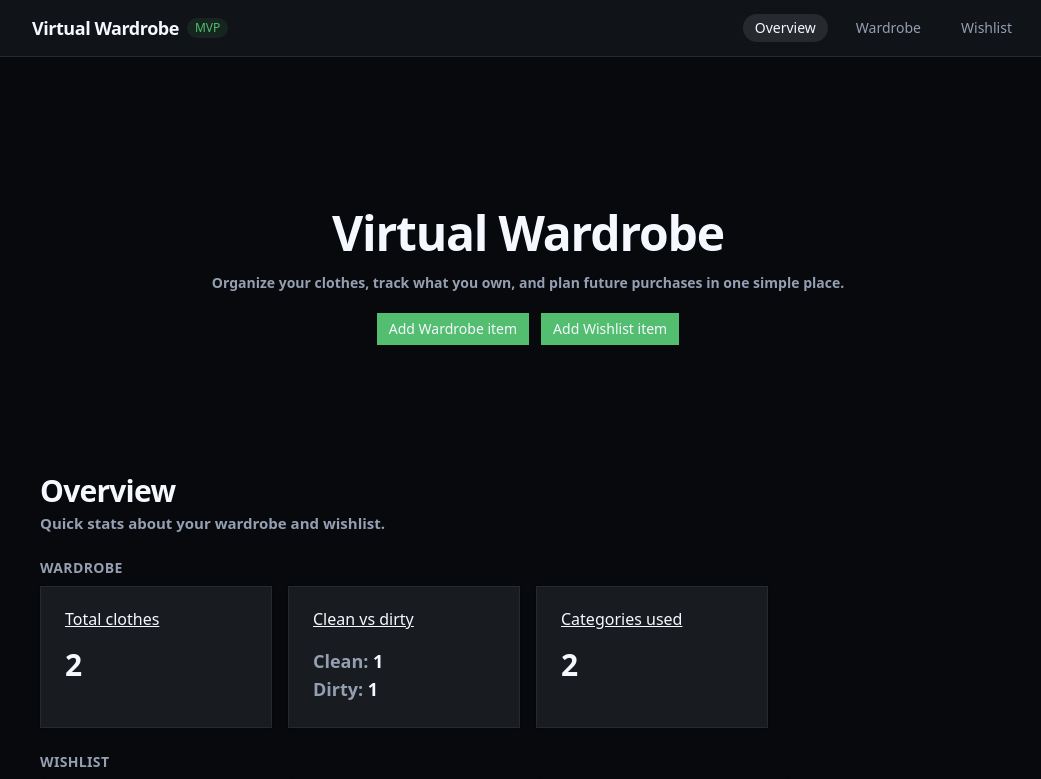
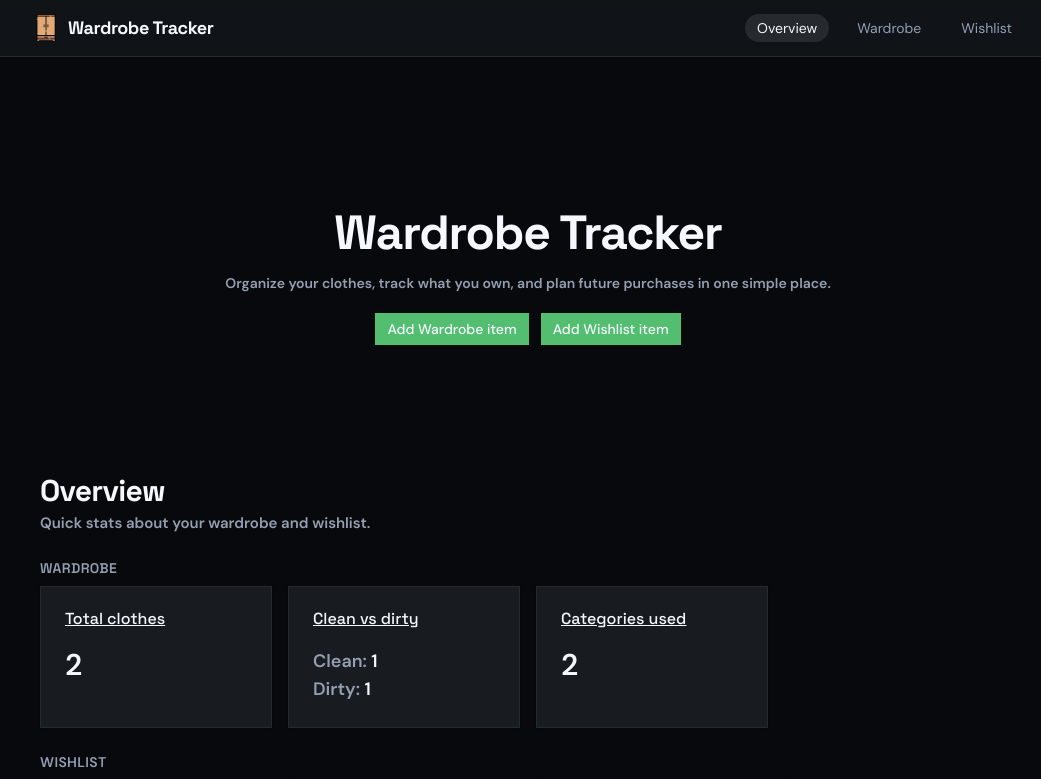
Before and after one commit to SantiG11/wardrobe-tracker, a React (Vite) app: page / in a window 1280 px wide. Shown: the top 779 px of the page, without its empty margins (112-1153 px from the left). Built offline with nearby package versions, Linux system fonts and the light colour scheme.

Commit message:
Wardrobe Icon added, Fonts for headings and body added and applied

```diff
--- a/index.html
+++ b/index.html
@@ -2,9 +2,15 @@
 <html lang="en">
   <head>
     <meta charset="UTF-8" />
-    <link rel="icon" type="image/svg+xml" href="/vite.svg" />
+    <link rel="icon" type="image/svg+xml" href="/src/assets/wardrobe.png" />
+    <link rel="preconnect" href="https://fonts.googleapis.com" />
+    <link rel="preconnect" href="https://fonts.gstatic.com" crossorigin />
+    <link
+      href="https://fonts.googleapis.com/css2?family=DM+Sans:ital,opsz,wght@0,9..40,100..1000;1,9..40,100..1000&family=Space+Grotesk:wght@300..700&display=swap"
+      rel="stylesheet"
+    />
     <meta name="viewport" content="width=device-width, initial-scale=1.0" />
-    <title>wardrobe-tracker</title>
+    <title>Wardrobe Tracker</title>
   </head>
   <body>
     <div id="root"></div>
--- a/src/components/OverviewHero.tsx
+++ b/src/components/OverviewHero.tsx
@@ -4,11 +4,11 @@ import { WishlistFormDialog } from "@/features/wishlist/WishlistFormDialog";
 export function OverviewHero() {
   return (
     <div className="space-y-4 my-32   flex flex-col items-center">
-      <h1 className="text-4xl font-extrabold tracking-tight sm:text-5xl">
-        Virtual Wardrobe
+      <h1 className="text-4xl font-heading font-bold tracking-tight sm:text-5xl">
+        Wardrobe Tracker
       </h1>
 
-      <p className="max-w-2xl text-center font-semibold text-sm text-muted-foreground">
+      <p className="max-w-2xl  font-semibold text-center  text-sm text-muted-foreground">
         Organize your clothes, track what you own, and plan future purchases in
         one simple place.
       </p>
--- a/src/components/PageHeader.tsx
+++ b/src/components/PageHeader.tsx
@@ -10,7 +10,7 @@ export function PageHeader({ title, description, right }: PageHeaderProps) {
   return (
     <div className="flex flex-col gap-2 sm:flex-row sm:items-start sm:justify-between">
       <div className="space-y-1">
-        <h1 className="text-2xl font-bold tracking-tight sm:text-3xl">
+        <h1 className="text-2xl font-heading font-bold tracking-tight sm:text-3xl">
           {title}
         </h1>
         {description ? (
--- a/src/features/wardrobe/ClothingDetailsDialog.tsx
+++ b/src/features/wardrobe/ClothingDetailsDialog.tsx
@@ -36,7 +36,7 @@ export function ClothingDetailsDialog({
             <DialogHeader>
               <div className="flex items-start justify-between gap-3 my-3">
                 <div className="space-y-1">
-                  <DialogTitle className="text-left text-lg font-bold">
+                  <DialogTitle className="text-left text-xl font-heading font-bold">
                     {item.name}
                   </DialogTitle>
                   <p className="text-xs font-semibold text-muted-foreground">
--- a/src/features/wardrobe/ClothingFormDialog.tsx
+++ b/src/features/wardrobe/ClothingFormDialog.tsx
@@ -126,7 +126,7 @@ export function ClothingFormDialog({
       </DialogTrigger>
       <DialogContent className="sm:max-w-md">
         <DialogHeader>
-          <DialogTitle>{title}</DialogTitle>
+          <DialogTitle className="font-heading font-bold">{title}</DialogTitle>
         </DialogHeader>
 
         <Form {...form}>
--- a/src/features/wardrobe/WardrobeTable.tsx
+++ b/src/features/wardrobe/WardrobeTable.tsx
@@ -53,16 +53,20 @@ export function WardrobeTable({
           </TableCaption>
           <TableHeader>
             <TableRow className="border-border ">
-              <TableHead className="w-[20%]">Name</TableHead>
-              <TableHead className="text-right sm:text-left">
+              <TableHead className="w-[20%] font-heading">Name</TableHead>
+              <TableHead className="text-right font-heading sm:text-left">
                 Category
               </TableHead>
-              <TableHead className="hidden sm:table-cell">Status</TableHead>
-              <TableHead className="hidden sm:table-cell">
+              <TableHead className="hidden font-heading sm:table-cell">
+                Status
+              </TableHead>
+              <TableHead className="hidden font-heading sm:table-cell">
                 Years of use
               </TableHead>
-              <TableHead className="hidden sm:table-cell">Colors</TableHead>
-              <TableHead className="hidden sm:table-cell w-[1%] text-center">
+              <TableHead className="hidden font-heading sm:table-cell">
+                Color
+              </TableHead>
+              <TableHead className="hidden font-heading sm:table-cell w-[1%] text-center">
                 Actions
               </TableHead>
             </TableRow>
@@ -109,7 +113,7 @@ export function WardrobeTable({
                 </TableCell>
 
                 <TableCell className="hidden sm:table-cell">
-                  <span className="text-xs md:text-sm text-muted-foreground">
+                  <span className="text-xs  md:text-sm text-muted-foreground">
                     {yearsOfUseLabelMap[item.yearsOfUse]}
                   </span>
                 </TableCell>
--- a/src/features/wishlist/WishlistDetailsDialog.tsx
+++ b/src/features/wishlist/WishlistDetailsDialog.tsx
@@ -36,7 +36,7 @@ export function WishlistDetailsDialog({
             <DialogHeader>
               <div className="flex items-start justify-between gap-3 my-5">
                 <div className="space-y-1">
-                  <DialogTitle className="text-lg font-bold">
+                  <DialogTitle className="text-xl font-heading font-bold">
                     {item.name}
                   </DialogTitle>
                   <p className="text-xs font-semibold text-muted-foreground">
--- a/src/features/wishlist/WishlistFormDialog.tsx
+++ b/src/features/wishlist/WishlistFormDialog.tsx
@@ -136,7 +136,7 @@ export function WishlistFormDialog({
 
       <DialogContent className="sm:max-w-md">
         <DialogHeader>
-          <DialogTitle>{title}</DialogTitle>
+          <DialogTitle className="font-heading font-bold">{title}</DialogTitle>
         </DialogHeader>
 
         <Form {...form}>
--- a/src/features/wishlist/WishlistTable.tsx
+++ b/src/features/wishlist/WishlistTable.tsx
@@ -49,11 +49,17 @@ export function WishlistTable({
 
           <TableHeader>
             <TableRow className="border-border">
-              <TableHead className="w-[30%]">Name</TableHead>
-              <TableHead className="hidden sm:table-cell">Priority</TableHead>
-              <TableHead className="hidden sm:table-cell">Status</TableHead>
-              <TableHead className="hidden sm:table-cell">Tags</TableHead>
-              <TableHead className=" text-right sm:text-center">
+              <TableHead className="w-[30%] font-heading">Name</TableHead>
+              <TableHead className="hidden font-heading sm:table-cell">
+                Priority
+              </TableHead>
+              <TableHead className="hidden font-heading sm:table-cell">
+                Status
+              </TableHead>
+              <TableHead className="hidden font-heading sm:table-cell">
+                Tags
+              </TableHead>
+              <TableHead className=" text-right font-heading sm:text-left">
                 Est. price
               </TableHead>
               <TableHead className="w-[1%] text-center hidden sm:table-cell">
@@ -134,7 +140,7 @@ export function WishlistTable({
                   )}
                 </TableCell>
 
-                <TableCell className="text-right sm:text-center">
+                <TableCell className="text-right sm:text-left">
                   <span className="text-xs text-foreground/80">
                     {item.estimatedPrice !== undefined
                       ? `$${item.estimatedPrice}`
--- a/src/index.css
+++ b/src/index.css
@@ -39,6 +39,8 @@
   --color-sidebar-accent-foreground: var(--sidebar-accent-foreground);
   --color-sidebar-border: var(--sidebar-border);
   --color-sidebar-ring: var(--sidebar-ring);
+  --font-heading: "Space Grotesk", "system-ui", "sans-serif";
+  --font-body: "DM Sans", "system-ui", "sans-serif";
 }
 
 /* :root {
--- a/src/layout/AppLayout.tsx
+++ b/src/layout/AppLayout.tsx
@@ -2,6 +2,7 @@ import MobileNav from "@/components/MobileNav";
 import NavBar from "@/components/NavBar";
 import useIsMobile from "@/hooks/isMobile";
 import type { ReactNode } from "react";
+import { Link } from "react-router-dom";
 
 interface AppLayoutProps {
   children: ReactNode;
@@ -17,17 +18,21 @@ export function AppLayout({ children }: AppLayoutProps) {
   const isMobile = useIsMobile();
 
   return (
-    <div className="w-full bg-background text-foreground">
+    <div className="w-full bg-background text-foreground font-body">
       <header className="border-b border-border bg-card/60 backdrop-blur">
         <div className="mx-auto flex h-14 max-w-5xl items-center justify-between px-4">
-          <div className="flex items-center gap-2">
-            <span className="text-lg font-semibold tracking-tight">
-              Virtual Wardrobe
-            </span>
-            <span className="rounded-full bg-primary/10 px-2 py-0.5 text-xs text-primary">
-              MVP
-            </span>
-          </div>
+          <Link to="/">
+            <div className="flex items-center gap-2">
+              <img
+                src="/src/assets/wardrobe.png"
+                alt="wardrobe"
+                className="h-7 w-7"
+              />
+              <span className="text-lg font-heading font-extrabold tracking-tight">
+                Wardrobe Tracker
+              </span>
+            </div>
+          </Link>
           {isMobile ? (
             <MobileNav navLinks={navLinks} />
           ) : (
--- a/src/routes/OverviewPage.tsx
+++ b/src/routes/OverviewPage.tsx
@@ -6,7 +6,7 @@ import { useWishlist } from "@/hooks/useWishList";
 import { useMemo } from "react";
 import { Link } from "react-router-dom";
 
-const cardTitleStyles = "font-medium  underline";
+const cardTitleStyles = "font-medium font-heading underline";
 
 function OverviewPage() {
   const { items: wardrobeItems } = useWardrobe();
@@ -67,7 +67,7 @@ function OverviewPage() {
 
       <section className="space-y-3">
         <Link to="/wardrobe">
-          <h2 className="text-sm py-2  inline-block hover:underline font-semibold text-muted-foreground uppercase tracking-wide">
+          <h2 className="text-sm py-2 font-heading inline-block hover:underline font-semibold text-muted-foreground uppercase tracking-wide">
             Wardrobe
           </h2>
         </Link>
```
Also changed, not shown: src/assets/wardrobe.png (added).
